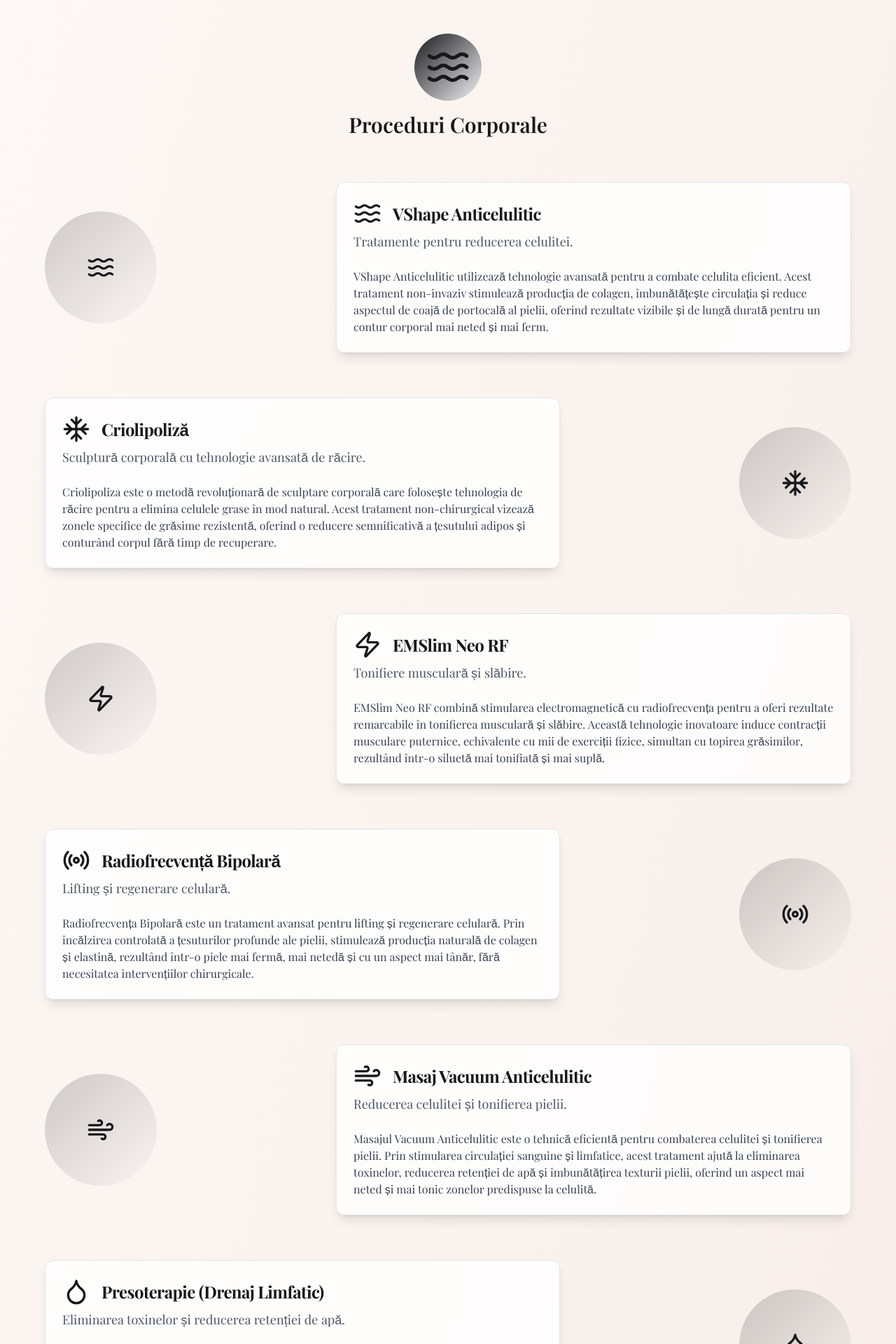
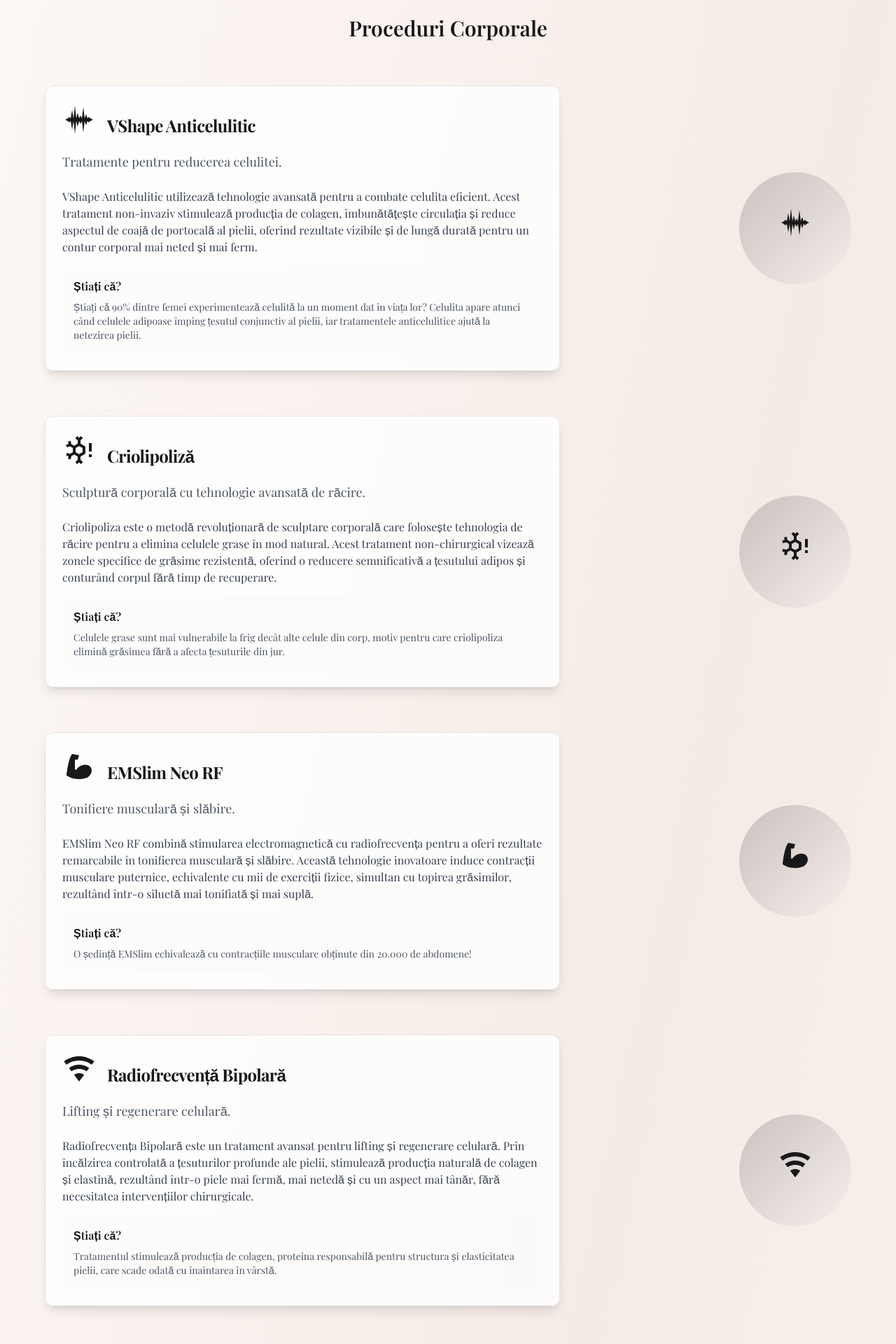
Before and after one commit to sinan2000/slim_beauty, a Next.js app: page /servicii in a window 1280 px wide. Shown: the part 240-2160 px from the top of the page at 70% size. Built offline with nearby package versions, Linux system fonts and the light colour scheme; a web font is replaced by a local one.

Commit message:
first working draft services

```diff
--- a/app/servicii/page.tsx
+++ b/app/servicii/page.tsx
@@ -1,119 +1,134 @@
-'use client';
+'use client'
 
 import React from 'react'
 import { motion } from 'framer-motion'
 import { Card, CardContent, CardDescription, CardHeader, CardTitle } from "@/components/ui/card"
-import { Waves, Snowflake, Zap, Radio, Wind, Droplet, Scissors, Sparkles, Star, Sun, SprayCan } from 'lucide-react'
-import { Service } from '../types';
-
-interface ServiceCardProps {
-    service: Service
-    index: number
-}
-
-interface CategoryProps {
-    category: string
-    icon: React.ReactNode
-}
+import { Icon } from '@mdi/react'
+import {
+    mdiWaveform,
+    mdiSnowflakeAlert,
+    mdiArmFlex,
+    mdiWifi,
+    mdiVacuum,
+    mdiBloodBag,
+    mdiSignalVariant,
+    mdiRadioboxMarked,
+    mdiWhiteBalanceSunny,
+    mdiNeedle,
+    mdiWaterCircle,
+    mdiFaceWomanOutline
+} from '@mdi/js'
 
 const services = [
     {
         category: "Proceduri Corporale",
-        icon: <Waves className="w-16 h-16 text-primary" />,
         items: [
             {
-                icon: <Waves className="w-10 h-10 text-primary" />,
+                icon: <Icon path={mdiWaveform} size={2} className="text-primary mb-4" />,
                 title: "VShape Anticelulitic",
                 shortDescription: "Tratamente pentru reducerea celulitei.",
-                longDescription: "VShape Anticelulitic utilizează tehnologie avansată pentru a combate celulita eficient. Acest tratament non-invaziv stimulează producția de colagen, îmbunătățește circulația și reduce aspectul de coajă de portocală al pielii, oferind rezultate vizibile și de lungă durată pentru un contur corporal mai neted și mai ferm."
+                longDescription: "VShape Anticelulitic utilizează tehnologie avansată pentru a combate celulita eficient. Acest tratament non-invaziv stimulează producția de colagen, îmbunătățește circulația și reduce aspectul de coajă de portocală al pielii, oferind rezultate vizibile și de lungă durată pentru un contur corporal mai neted și mai ferm.",
+                fact: "Știați că 90% dintre femei experimentează celulită la un moment dat în viața lor? Celulita apare atunci când celulele adipoase împing țesutul conjunctiv al pielii, iar tratamentele anticelulitice ajută la netezirea pielii."
             },
             {
-                icon: <Snowflake className="w-10 h-10 text-primary" />,
+                icon: <Icon path={mdiSnowflakeAlert} size={2} className="text-primary mb-4" />,
                 title: "Criolipoliză",
                 shortDescription: "Sculptură corporală cu tehnologie avansată de răcire.",
-                longDescription: "Criolipoliza este o metodă revoluționară de sculptare corporală care folosește tehnologia de răcire pentru a elimina celulele grase în mod natural. Acest tratament non-chirurgical vizează zonele specifice de grăsime rezistentă, oferind o reducere semnificativă a țesutului adipos și conturând corpul fără timp de recuperare."
+                longDescription: "Criolipoliza este o metodă revoluționară de sculptare corporală care folosește tehnologia de răcire pentru a elimina celulele grase în mod natural. Acest tratament non-chirurgical vizează zonele specifice de grăsime rezistentă, oferind o reducere semnificativă a țesutului adipos și conturând corpul fără timp de recuperare.",
+                fact: "Celulele grase sunt mai vulnerabile la frig decât alte celule din corp, motiv pentru care criolipoliza elimină grăsimea fără a afecta țesuturile din jur."
             },
             {
-                icon: <Zap className="w-10 h-10 text-primary" />,
+                icon: <Icon path={mdiArmFlex} size={2} className="text-primary mb-4" />,
                 title: "EMSlim Neo RF",
                 shortDescription: "Tonifiere musculară și slăbire.",
-                longDescription: "EMSlim Neo RF combină stimularea electromagnetică cu radiofrecvența pentru a oferi rezultate remarcabile în tonifierea musculară și slăbire. Această tehnologie inovatoare induce contracții musculare puternice, echivalente cu mii de exerciții fizice, simultan cu topirea grăsimilor, rezultând într-o siluetă mai tonifiată și mai suplă."
+                longDescription: "EMSlim Neo RF combină stimularea electromagnetică cu radiofrecvența pentru a oferi rezultate remarcabile în tonifierea musculară și slăbire. Această tehnologie inovatoare induce contracții musculare puternice, echivalente cu mii de exerciții fizice, simultan cu topirea grăsimilor, rezultând într-o siluetă mai tonifiată și mai suplă.",
+                fact: "O ședință EMSlim echivalează cu contracțiile musculare obținute din 20.000 de abdomene!"
             },
             {
-                icon: <Radio className="w-10 h-10 text-primary" />,
+                icon: <Icon path={mdiWifi} size={2} className="text-primary mb-4" />,
                 title: "Radiofrecvență Bipolară",
                 shortDescription: "Lifting și regenerare celulară.",
-                longDescription: "Radiofrecvența Bipolară este un tratament avansat pentru lifting și regenerare celulară. Prin încălzirea controlată a țesuturilor profunde ale pielii, stimulează producția naturală de colagen și elastină, rezultând într-o piele mai fermă, mai netedă și cu un aspect mai tânăr, fără necesitatea intervențiilor chirurgicale."
+                longDescription: "Radiofrecvența Bipolară este un tratament avansat pentru lifting și regenerare celulară. Prin încălzirea controlată a țesuturilor profunde ale pielii, stimulează producția naturală de colagen și elastină, rezultând într-o piele mai fermă, mai netedă și cu un aspect mai tânăr, fără necesitatea intervențiilor chirurgicale.",
+                fact: "Tratamentul stimulează producția de colagen, proteina responsabilă pentru structura și elasticitatea pielii, care scade odată cu înaintarea în vârstă."
             },
             {
-                icon: <Wind className="w-10 h-10 text-primary" />,
+                icon: <Icon path={mdiVacuum} size={2} className="text-primary mb-4" />,
                 title: "Masaj Vacuum Anticelulitic",
                 shortDescription: "Reducerea celulitei și tonifierea pielii.",
-                longDescription: "Masajul Vacuum Anticelulitic este o tehnică eficientă pentru combaterea celulitei și tonifierea pielii. Prin stimularea circulației sanguine și limfatice, acest tratament ajută la eliminarea toxinelor, reducerea retenției de apă și îmbunătățirea texturii pielii, oferind un aspect mai neted și mai tonic zonelor predispuse la celulită."
+                longDescription: "Masajul Vacuum Anticelulitic este o tehnică eficientă pentru combaterea celulitei și tonifierea pielii. Prin stimularea circulației sanguine și limfatice, acest tratament ajută la eliminarea toxinelor, reducerea retenției de apă și îmbunătățirea texturii pielii, oferind un aspect mai neted și mai tonic zonelor predispuse la celulită.",
+                fact: "Masajul cu vacuum ajută la îmbunătățirea drenajului limfatic, care elimină toxinele și reduc retenția de apă."
             },
             {
-                icon: <Droplet className="w-10 h-10 text-primary" />,
+                icon: <Icon path={mdiBloodBag} size={2} className="text-primary mb-4" />,
                 title: "Presoterapie (Drenaj Limfatic)",
                 shortDescription: "Eliminarea toxinelor și reducerea retenției de apă.",
-                longDescription: "Presoterapia este un tratament de drenaj limfatic care utilizează presiune controlată pentru a stimula circulația limfatică. Acest proces ajută la eliminarea toxinelor, reduce retenția de apă și ameliorează senzația de picioare grele. Rezultatul este o îmbunătățire a circulației, reducerea edemelor și o senzație generală de ușurință și bună dispoziție."
+                longDescription: "Presoterapia este un tratament de drenaj limfatic care utilizează presiune controlată pentru a stimula circulația limfatică. Acest proces ajută la eliminarea toxinelor, reduce retenția de apă și ameliorează senzația de picioare grele. Rezultatul este o îmbunătățire a circulației, reducerea edemelor și o senzație generală de ușurință și bună dispoziție.",
+                fact: "Sistemul limfatic ajută corpul să elimine toxinele și deșeurile, iar stimularea acestuia prin presoterapie poate întări imunitatea."
             },
             {
-                icon: <Sun className="w-10 h-10 text-primary" />,
+                icon: <Icon path={mdiSignalVariant} size={2} className="text-primary mb-4" />,
                 title: "Cavitatie",
                 shortDescription: "Ultrasunete pentru eliminarea celulitei.",
-                longDescription: "Cavitația utilizează tehnologia ultrasunetelor pentru a targeta și elimina celulele grase și celulita. Acest tratament non-invaziv creează microbule în țesutul adipos, care implodează și distrug celulele grase, permițând corpului să le elimine în mod natural. Rezultatul este o reducere vizibilă a circumferinței și o îmbunătățire a texturii pielii."
+                longDescription: "Cavitația utilizează tehnologia ultrasunetelor pentru a targeta și elimina celulele grase și celulita. Acest tratament non-invaziv creează microbule în țesutul adipos, care implodează și distrug celulele grase, permițând corpului să le elimine în mod natural. Rezultatul este o reducere vizibilă a circumferinței și o îmbunătățire a texturii pielii.",
+                fact: "Celulele grase pot fi eliminate în mod natural de corp după ce sunt dezmembrate prin cavitație."
             },
             {
-                icon: <Sparkles className="w-10 h-10 text-primary" />,
+                icon: <Icon path={mdiRadioboxMarked} size={2} className="text-primary mb-4" />,
                 title: "Împachetări Tunel IR",
                 shortDescription: "Tratament pentru detoxifiere și pierdere în greutate.",
-                longDescription: "Împachetările Tunel IR combină beneficiile termoterapiei cu acțiunea infraroșiilor pentru o detoxifiere profundă și pierdere în greutate. Acest tratament stimulează metabolismul, crește circulația sanguină și ajută la eliminarea toxinelor, rezultând într-o piele mai fermă, reducerea celulitei și o siluetă mai zveltă."
+                longDescription: "Împachetările Tunel IR combină beneficiile termoterapiei cu acțiunea infraroșiilor pentru o detoxifiere profundă și pierdere în greutate. Acest tratament stimulează metabolismul, crește circulația sanguină și ajută la eliminarea toxinelor, rezultând într-o piele mai fermă, reducerea celulitei și o siluetă mai zveltă.",
+                fact: "Căldura infraroșie poate penetra până la 1.5 inci în țesuturi, stimulând metabolismul și detoxifierea."
             },
             {
-                icon: <SprayCan className="w-10 h-10 text-primary" />,
+                icon: <Icon path={mdiWhiteBalanceSunny} size={2} className="text-primary mb-4" />,
                 title: "Bronzare Organică cu DHA",
                 shortDescription: "Bronzare sănătoasă și naturală fără raze UV.",
-                longDescription: "Bronzarea Organică cu DHA oferă o alternativă sigură și sănătoasă la expunerea la soare sau la solariu. Utilizând ingrediente naturale și DHA (dihydroxyacetone), acest tratament oferă un bronz uniform și natural, fără riscurile asociate cu expunerea la raze UV. Rezultatul este o piele frumos bronzată, hidratată și protejată."
+                longDescription: "Bronzarea Organică cu DHA oferă o alternativă sigură și sănătoasă la expunerea la soare sau la solariu. Utilizând ingrediente naturale și DHA (dihydroxyacetone), acest tratament oferă un bronz uniform și natural, fără riscurile asociate cu expunerea la raze UV. Rezultatul este o piele frumos bronzată, hidratată și protejată.",
+                fact: "DHA este derivat din trestie de zahăr și reacționează cu aminoacizii din piele pentru a produce un bronz temporar fără riscuri UV."
             }
         ]
     },
     {
         category: "Dermato Cosmetică",
-        icon: <Sparkles className="w-16 h-16 text-primary" />,
         items: [
             {
-                icon: <Scissors className="w-10 h-10 text-primary" />,
+                icon: <Icon path={mdiNeedle} size={2} className="text-primary mb-4" />,
                 title: "Dermapen cu Microneedling",
                 shortDescription: "Rejuvenare și regenerare cutanată.",
-                longDescription: "Dermapen cu Microneedling este o tehnică avansată de rejuvenare a pielii care utilizează micro-ace fine pentru a stimula producția naturală de colagen și elastină. Acest tratament îmbunătățește textura pielii, reduce cicatricile și liniile fine, și promovează o piele mai luminoasă și mai tânără. Rezultatele includ o piele mai fermă, mai netedă și cu un aspect radiant."
+                longDescription: "Dermapen cu Microneedling este o tehnică avansată de rejuvenare a pielii care utilizează micro-ace fine pentru a stimula producția naturală de colagen și elastină. Acest tratament îmbunătățește textura pielii, reduce cicatricile și liniile fine, și promovează o piele mai luminoasă și mai tânără. Rezultatele includ o piele mai fermă, mai netedă și cu un aspect radiant.",
+                fact: "Microneedling-ul stimulează producția naturală de colagen cu până la 400% în primele șase luni după tratament."
             },
             {
-                icon: <Star className="w-10 h-10 text-primary" />,
+                icon: <Icon path={mdiWaterCircle} size={2} className="text-primary mb-4" />,
                 title: "Microdermabraziune",
                 shortDescription: "Exfoliere și curățare profundă a pielii.",
-                longDescription: "Microdermabraziunea este o procedură de exfoliere mecanică care îndepărtează delicat stratul superior al pielii moarte. Acest tratament stimulează reînnoirea celulară, îmbunătățește textura pielii și reduce aspectul porilor dilatați, al liniilor fine și al hiperpigmentării. Rezultatul este o piele mai netedă, mai luminoasă și cu un aspect mai tânăr."
+                longDescription: "Microdermabraziunea este o procedură de exfoliere mecanică care îndepărtează delicat stratul superior al pielii moarte. Acest tratament stimulează reînnoirea celulară, îmbunătățește textura pielii și reduce aspectul porilor dilatați, al liniilor fine și al hiperpigmentării. Rezultatul este o piele mai netedă, mai luminoasă și cu un aspect mai tânăr.",
+                fact: "Pielea se regenerează complet la fiecare 28 de zile, iar microdermabraziunea accelerează acest proces natural."
             },
             {
-                icon: <Sparkles className="w-10 h-10 text-primary" />,
+                icon: <Icon path={mdiFaceWomanOutline} size={2} className="text-primary mb-4" />,
                 title: "Tratament Clasic de Curățire",
                 shortDescription: "Curățare facială în profunzime.",
-                longDescription: "Tratamentul Clasic de Curățire oferă o îngrijire completă a pielii, combinând curățarea profundă cu hidratarea intensivă. Acest tratament elimină impuritățile, desfundă porii și echilibrează producția de sebum, lăsând pielea curată, catifelată și revitalizată. Ideal pentru toate tipurile de piele, acest tratament oferă o bază perfectă pentru o rutină de îngrijire eficientă."
+                longDescription: "Tratamentul Clasic de Curățire oferă o îngrijire completă a pielii, combinând curățarea profundă cu hidratarea intensivă. Acest tratament elimină impuritățile, desfundă porii și echilibrează producția de sebum, lăsând pielea curată, catifelată și revitalizată. Ideal pentru toate tipurile de piele, acest tratament oferă o bază perfectă pentru o rutină de îngrijire eficientă.",
+                fact: "Pielea produce în mod natural aproximativ 1 litru de sebum pe an, iar curățarea regulată ajută la menținerea echilibrului natural al pielii."
             }
         ]
     }
 ]
 
-const ServiceCard = ({ service, index }: ServiceCardProps) => {
+const ServiceCard = ({ service, index, category }) => {
+    const isBodyTreatment = category === "Proceduri Corporale"
     const isEven = index % 2 === 0
+
     return (
         <motion.div
-            initial={{ opacity: 0, x: isEven ? -50 : 50 }}
+            initial={{ opacity: 0, x: isBodyTreatment ? -50 : 50 }}
             animate={{ opacity: 1, x: 0 }}
             transition={{ duration: 0.5, delay: index * 0.1 }}
-            className={`flex flex-col lg:flex-row items-center ${isEven ? 'lg:flex-row-reverse' : ''} mb-16`}
+            className={`flex flex-col lg:flex-row items-center ${isBodyTreatment ? '' : 'lg:flex-row-reverse'} mb-16`}
         >
-            <div className={`lg:w-2/3 ${isEven ? 'lg:pl-8' : 'lg:pr-8'}`}>
-                <Card className="bg-white/80 backdrop-blur-sm shadow-lg hover:shadow-xl transition-shadow duration-300">
+            <div className={`lg:w-2/3 ${isBodyTreatment ? 'lg:pr-8' : 'lg:pl-8'}`}>
+                <Card className="bg-white/80 backdrop-blur-sm shadow-lg hover:shadow-xl transition-all duration-300 hover:bg-primary/10">
                     <CardHeader>
                         <div className="flex items-center space-x-4">
                             {service.icon}
@@ -122,11 +137,15 @@ const ServiceCard = ({ service, index }: ServiceCardProps) => {
                         <CardDescription className="text-lg text-gray-600">{service.shortDescription}</CardDescription>
                     </CardHeader>
                     <CardContent>
-                        <p className="text-gray-700">{service.longDescription}</p>
+                        <p className="text-gray-700 mb-4">{service.longDescription}</p>
+                        <div className="bg-secondary/20 p-4 rounded-lg">
+                            <h4 className="font-semibold text-primary mb-2">Știați că?</h4>
+                            <p className="text-sm text-gray-600">{service.fact}</p>
+                        </div>
                     </CardContent>
                 </Card>
             </div>
-            <div className={`lg:w-1/3 flex justify-center items-center ${isEven ? 'lg:justify-start' : 'lg:justify-end'} mt-8 lg:mt-0`}>
+            <div className={`lg:w-1/3 flex justify-center items-center ${isBodyTreatment ? 'lg:justify-end' : 'lg:justify-start'} mt-8 lg:mt-0`}>
                 <div className="w-40 h-40 rounded-full bg-gradient-to-br from-primary/20 to-secondary/20 flex items-center justify-center">
                     {service.icon}
                 </div>
@@ -135,33 +154,25 @@ const ServiceCard = ({ service, index }: ServiceCardProps) => {
     )
 }
 
-const CategoryHeader = ({ category, icon }: CategoryProps) => (
+const CategoryHeader = ({ category }) => (
     <motion.div
         initial={{ opacity: 0, y: -50 }}
         animate={{ opacity: 1, y: 0 }}
         transition={{ duration: 0.5 }}
         className="flex flex-col items-center mb-16"
     >
-        <div className="w-24 h-24 rounded-full bg-gradient-to-br from-primary to-secondary flex items-center justify-center mb-4">
-            {icon}
-        </div>
         <h2 className="text-3xl font-semibold text-center text-primary">{category}</h2>
     </motion.div>
 )
 
-const Divider = () => (
-    <div className="flex justify-center my-16">
-        <div className="w-32 h-1 bg-gradient-to-r from-primary to-secondary rounded-full"></div>
-    </div>
-)
-
 export default function ServicesPage() {
     return (
-        <div className="min-h-screen bg-gradient-to-br from-[#FDF8F5] to-[#F5EBE6] pt-[90px] py-16 px-4 sm:px-6 lg:px-8">
+        <div className="min-h-screen bg-gradient-to-br from-[#FDF8F5] via-[#F5EBE6] to-[#FDF8F5] py-16 px-4 sm:px-6 lg:px-8">
             <div className="max-w-6xl mx-auto">
                 <motion.h1
                     initial={{ opacity: 0, y: -50 }}
                     animate={{ opacity: 1, y: 0 }}
+
                     transition={{ duration: 0.5 }}
                     className="text-4xl md:text-5xl font-bold text-center mb-16 text-primary"
                 >
@@ -169,11 +180,15 @@ export default function ServicesPage() {
                 </motion.h1>
                 {services.map((category, categoryIndex) => (
                     <React.Fragment key={category.category}>
-                        <CategoryHeader category={category.category} icon={category.icon} />
+                        <CategoryHeader category={category.category} />
                         {category.items.map((service, index) => (
-                            <ServiceCard key={service.title} service={service} index={index} />
+                            <ServiceCard key={service.title} service={service} index={index} category={category.category} />
                         ))}
-                        {categoryIndex < services.length - 1 && <Divider />}
+                        {categoryIndex < services.length - 1 && (
+                            <div className="flex justify-center my-16">
+                                <div className="w-32 h-1 bg-gradient-to-r from-primary to-secondary rounded-full"></div>
+                            </div>
+                        )}
                     </React.Fragment>
                 ))}
             </div>
--- a/package.json
+++ b/package.json
@@ -12,6 +12,7 @@
     "@hookform/resolvers": "^3.9.0",
     "@mdi/js": "^7.4.47",
     "@mdi/react": "^1.6.1",
+    "@next/bundle-analyzer": "^14.2.15",
     "@radix-ui/react-icons": "^1.3.0",
     "@radix-ui/react-label": "^2.1.0",
     "@radix-ui/react-popover": "^1.1.2",
```
Also changed, not shown: next.config.mjs (+7 -1 lines), todo.txt, 1 other file (tests, documents, lock files or other folders).
